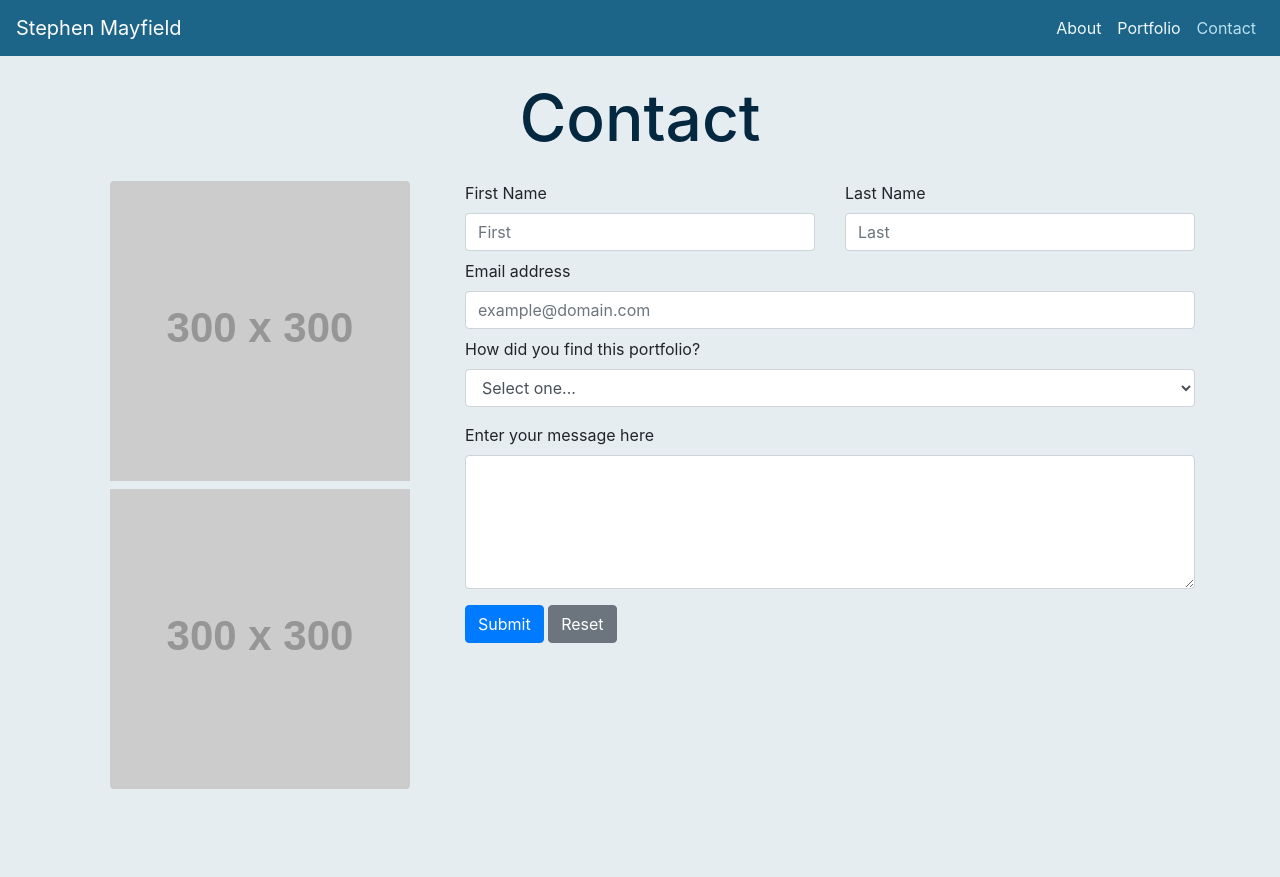
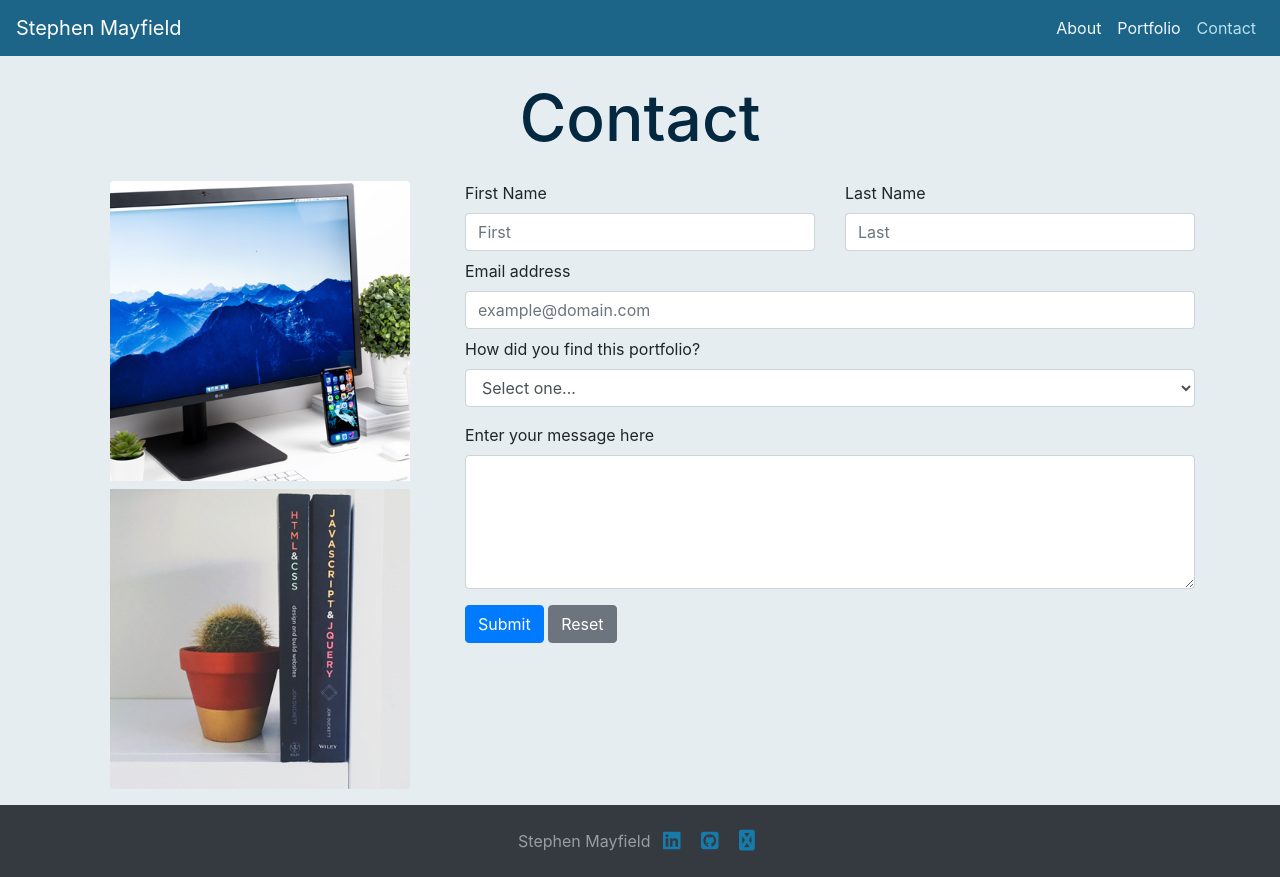
Before and after one commit to stmayfield/Bootstrap-Portfolio, a plain HTML site: page contact.html in a window 1280 px wide. Before the commit the page ends 805 px from the top, so only its background shows below. Drawn offline with nearby package versions, Linux system fonts and the light colour scheme.

Commit message:
Added sticky footer to all html, added social href icons to sticky footer, updated placeholder images with stock photos on contact.html.

```diff
--- a/assets/style.css
+++ b/assets/style.css
@@ -10,3 +10,20 @@ h1 {
     color: #032840;
     font-size: 4em;
 }
+
+a {
+    color: #167bab;
+}
+
+html,
+body {
+  height: 100%;
+}
+
+#page-content {
+  flex: 1 0 auto;
+}
+
+#sticky-footer {
+  flex-shrink: none;
+}
--- a/contact.html
+++ b/contact.html
@@ -10,9 +10,11 @@
     <link rel="stylesheet" href="assets/style.css">
 
     <title>Stephen Mayfield - Contact</title>
+    <script src="https://kit.fontawesome.com/148b26ce6e.js" crossorigin="anonymous"></script>
+
 </head>
 
-<body>
+<body class="d-flex flex-column">
 
     <nav class="navbar navbar-expand-lg navbar-dark" style="background-color: #07577d; opacity: 90%;">
         <a class="navbar-brand" href="index.html">Stephen Mayfield</a>
@@ -35,6 +37,7 @@
         </div>
     </nav>
 
+    <div id="page-content">
         <div class="container">
 
             <div class="row mt-4 mt-md-4">
@@ -47,12 +50,14 @@
             <div class="row">
                 <div class="col-md-4 py-3">
                     <div class="row">
-                    <img src="https://via.placeholder.com/300" class="img-fluid rounded m-auto pb-1 d-block"
-                        alt="placeholder">
+                        <img src="assets/img/contact_img1.png" class="img-fluid rounded m-auto pb-1 d-block" width="300"
+                            height="300"
+                            alt="Stock image of desk with flat screen, keyboard, and phone. Photo by Daniel Korpai on Unsplash.">
                     </div>
                     <div class="row">
-                    <img src="https://via.placeholder.com/300" class="img-fluid rounded m-auto pt-1 d-block"
-                        alt="placeholder">
+                        <img src="assets/img/contact_img2.png" class="img-fluid rounded m-auto pt-1 d-block" width="300"
+                            height="300"
+                            alt="Stock image of shelf with computing books and cactus plant. Photo by Greg Rakozy on Unsplash.">
                     </div>
                 </div>
                 <div class="col-md-8 py-3">
@@ -98,7 +103,23 @@
             </div>
 
 
+
         </div>
+
+    </div>
+
+    <footer id="sticky-footer" class="py-4 bg-dark text-white-50">
+        <div class="container text-center">
+            <span>Stephen Mayfield</span>
+            <a href="https://www.linkedin.com/in/stephen-mayfield-a50258b7" alt="Stephen Mayfield's LinkedIn Profile"
+                target="_blank"><i class="px-2 fab fa-linkedin fa-lg"></i></a>
+            <a href="https://github.com/stmayfield" alt="Stephen Mayfield's GitHub Page" target="_blank"><i
+                    class="px-2 fab fa-github-square fa-lg"></i></a>
+            <a href="mailto:code@stephenmayfield.com" alt="Stephen Mayfield's Portfolio Email Address"><i
+                    class="px-2 fab fas fa-envelope fa-lg"></i></a>
+
+        </div>
+    </footer>
 
 
 
```
Also changed, not shown: contact_confirm.html (+20 -1 lines), index.html (+34 -9 lines), portfolio.html (+25 -4 lines), assets/img/contact_img1.png (added), assets/img/contact_img2.png (added). Lines whose indentation alone changed are shown as unchanged.
